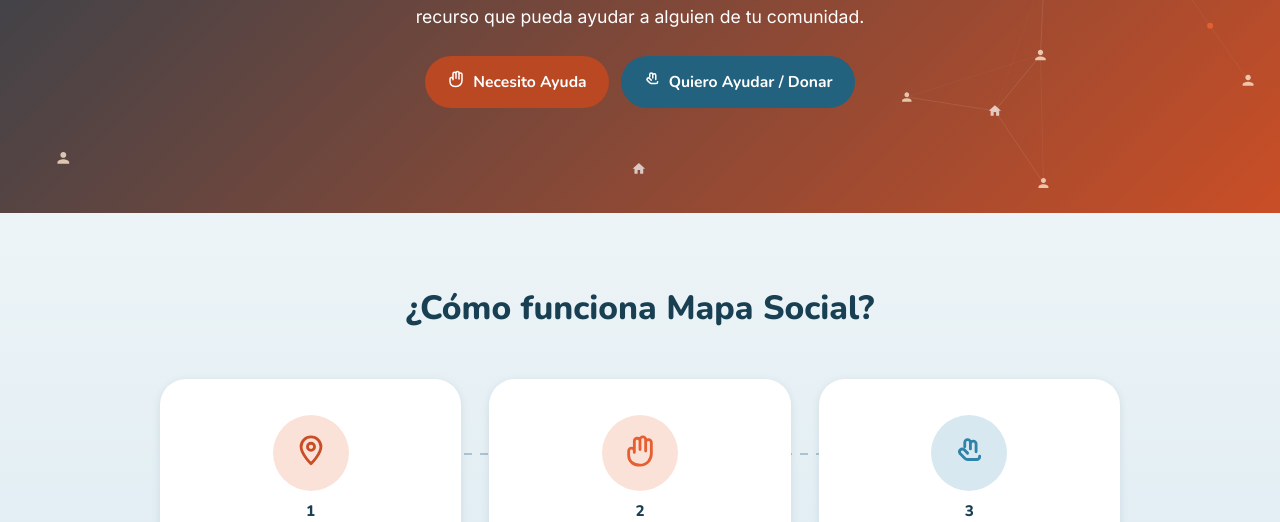
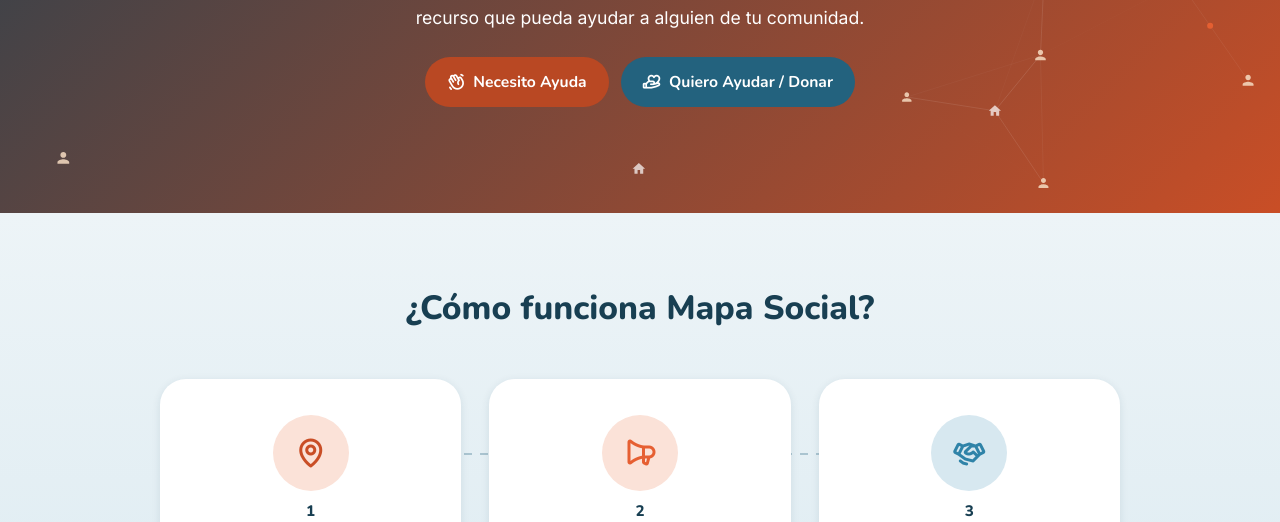
Before and after one commit to danrose222/mapa-social, an Angular app in the folder frontend/: page / in a window 1280 px wide. Shown: the part 528-1050 px from the top of the page. Built offline with nearby package versions, Linux system fonts and the light colour scheme.

Commit message:
feat(landing): reemplazar los iconos del hero y como-funciona por phosphor

```diff
--- a/frontend/package.json
+++ b/frontend/package.json
@@ -18,6 +18,7 @@
     "@angular/forms": "^21.2.0",
     "@angular/platform-browser": "^21.2.0",
     "@angular/router": "^21.2.0",
+    "@phosphor-icons/web": "^2.1.2",
     "leaflet": "^1.9.4",
     "rxjs": "~7.8.0",
     "tslib": "^2.3.0"
--- a/frontend/src/app/pages/inicio/inicio.component.html
+++ b/frontend/src/app/pages/inicio/inicio.component.html
@@ -18,12 +18,12 @@
 
       <div class="inicio__cta-row">
         <a routerLink="/mapa" [queryParams]="{ type: 'need' }" class="btn btn--cta-ayuda">
-          <app-icon name="hands" [size]="18" />
+          <i class="ph-bold ph-hand-waving" aria-hidden="true"></i>
           Necesito Ayuda
         </a>
 
         <a routerLink="/mapa" [queryParams]="{ type: 'help' }" class="btn btn--cta-donar">
-          <app-icon name="helpingHand" [size]="18" />
+          <i class="ph-bold ph-hand-heart" aria-hidden="true"></i>
           Quiero Ayudar / Donar
         </a>
       </div>
@@ -42,7 +42,7 @@
             [style.--reveal-delay.ms]="i * 110"
           >
             <span class="inicio__how-icon" [style.background]="step.iconBg" [style.color]="step.iconColor">
-              <app-icon [name]="step.icon" [size]="34" />
+              <i class="ph-bold {{ 'ph-' + step.icon }}" aria-hidden="true"></i>
             </span>
             <span class="inicio__how-number">{{ i + 1 }}</span>
             <p>{{ step.text }}</p>
--- a/frontend/src/app/pages/inicio/inicio.component.scss
+++ b/frontend/src/app/pages/inicio/inicio.component.scss
@@ -112,6 +112,10 @@
     display: inline-flex;
     align-items: center;
     gap: 8px;
+
+    i {
+      font-size: 1.15rem;
+    }
     transition: transform 200ms ease, box-shadow 200ms ease, background 200ms ease;
   }
 
@@ -269,6 +273,10 @@
   height: 76px;
   border-radius: 50%;
   box-shadow: 0 0 0 6px #fff;
+
+  i {
+    font-size: 2rem;
+  }
 }
 
 .inicio__how-number {
--- a/frontend/src/app/pages/inicio/inicio.component.ts
+++ b/frontend/src/app/pages/inicio/inicio.component.ts
@@ -1,14 +1,13 @@
 import { Component } from '@angular/core';
 import { RouterLink } from '@angular/router';
 
-import { IconComponent } from '../../shared/icons/icon.component';
 import { HeroNetworkComponent } from '../../shared/components/hero-network/hero-network.component';
 import { ScrollRevealDirective } from '../../shared/directives/scroll-reveal.directive';
 
 @Component({
   selector: 'app-inicio',
   standalone: true,
-  imports: [RouterLink, IconComponent, HeroNetworkComponent, ScrollRevealDirective],
+  imports: [RouterLink, HeroNetworkComponent, ScrollRevealDirective],
   templateUrl: './inicio.component.html',
   styleUrl: './inicio.component.scss',
 })
@@ -16,21 +15,23 @@
   // Array acá y no en un servicio: es contenido de presentación puro de
   // esta página, no datos -- el @for de abajo evita repetir 3 veces el
   // mismo bloque de markup que solo cambia ícono/color/texto.
+  // Nombres de ícono de Phosphor (peso bold, importado en styles.scss) --
+  // "icon" arma la clase CSS ph-{icon} en el template.
   readonly howSteps = [
     {
-      icon: 'pin' as const,
+      icon: 'map-pin',
       iconBg: 'var(--brand-soft)',
       iconColor: 'var(--brand-dark)',
       text: 'Buscá ayuda cerca tuyo',
     },
     {
-      icon: 'hands' as const,
+      icon: 'megaphone',
       iconBg: 'var(--need-color-soft)',
       iconColor: 'var(--need-color)',
       text: 'Publicá tu necesidad si no la encontrás',
     },
     {
-      icon: 'helpingHand' as const,
+      icon: 'handshake',
       iconBg: 'var(--help-color-soft)',
       iconColor: 'var(--help-color)',
       text: 'Doná o recibí apoyo directamente',
--- a/frontend/src/styles.scss
+++ b/frontend/src/styles.scss
@@ -1,4 +1,7 @@
 @import 'leaflet/dist/leaflet.css';
+// Un solo peso (bold) -- ver comentario en inicio.component.scss sobre por
+// qué no se mezclan pesos: consistencia en todo el rediseño.
+@import '@phosphor-icons/web/bold/style.css';
 @import url('https://fonts.googleapis.com/css2?family=Nunito:wght@500;600;700;800&family=Inter:wght@400;500;600;700&display=swap');
 
 :root {
```
Also changed, not shown: 1 other file (tests, documents, lock files or other folders).
